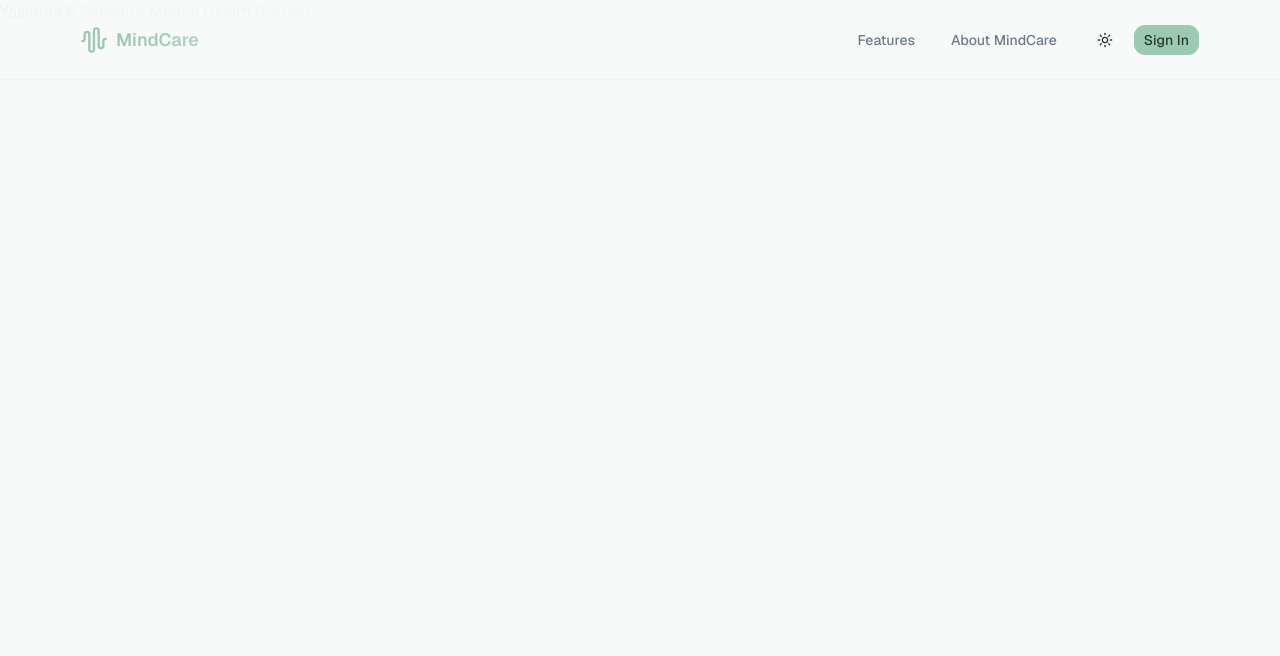
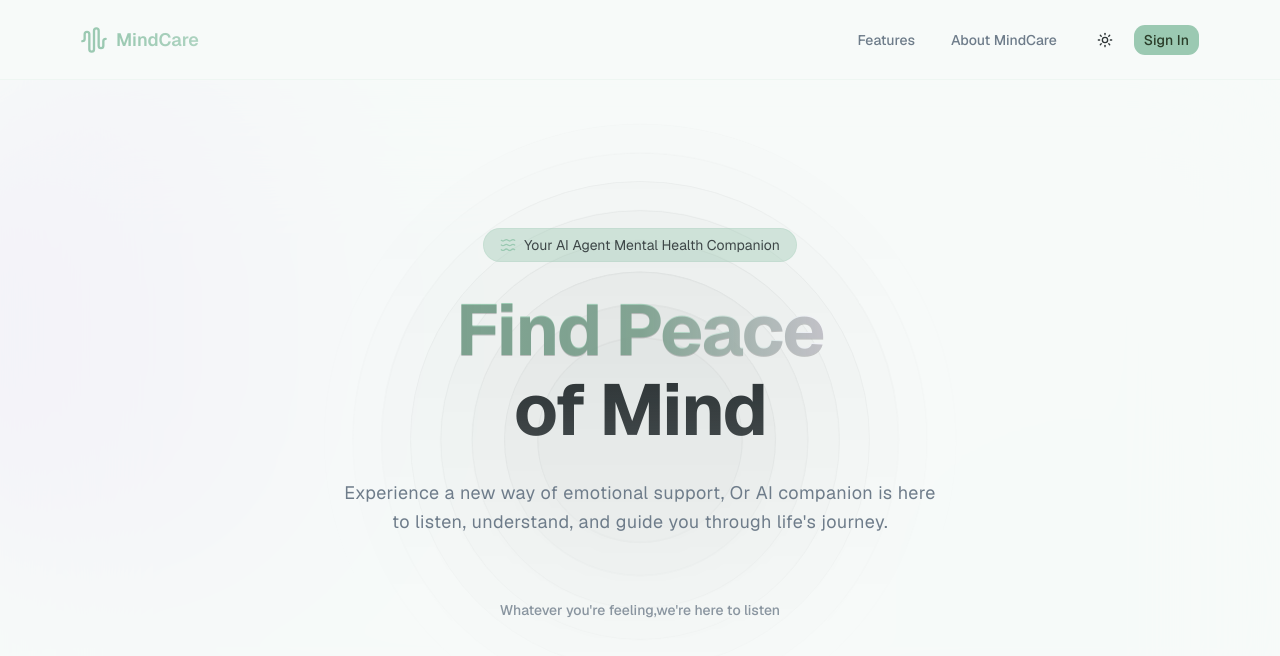
Before and after one commit to ruvindya28/AI-MentalHealth-System, a Next.js app: page / in a window 1280 px wide. Shown: the top 656 px of the page. Built offline with nearby package versions, Linux system fonts and the light colour scheme.

Commit message:
Add framer-motion dependency, enhance Home page with animations, and update component configurations

```diff
--- a/app/globals.css
+++ b/app/globals.css
@@ -46,7 +46,23 @@
   --radius-2xl: calc(var(--radius) * 1.8);
   --radius-3xl: calc(var(--radius) * 2.2);
   --radius-4xl: calc(var(--radius) * 2.6);
-}
+  --animate-rippling: rippling var(--duration) ease-out;
+  @keyframes rippling {
+  0% {
+    opacity: 1;
+    }
+  100% {
+    transform: scale(2);
+    opacity: 0;
+    }
+  }
+  --animate-ripple: ripple var(--duration,2s) ease calc(var(--i, 0)*.2s) infinite
+;
+  @keyframes ripple {
+  0%, 100% {
+    transform: translate(-50%, -50%) scale(1);}
+  50% {
+    transform: translate(-50%, -50%) scale(0.9);}}}
 
 :root {
   --background: #f7faf9;
--- a/app/page.tsx
+++ b/app/page.tsx
@@ -1,9 +1,76 @@
-import React from 'react'
+"use client";
 
-const page = () => {
+import { Ripple } from "@/components/ui/ripple";
+import { useEffect, useState } from "react";
+import {motion} from 'framer-motion';
+import { Waves } from "lucide-react";
+
+export default function Home(){
+  const emotions = [
+    {value : 0, label: "😔 Down", color:"from-blue-500/50" },
+    {value : 0, label: "😊 Content", color:"from-green-500/50" },
+    {value : 0, label: "🤗 Happy", color:"from-purple-500/50" },
+    {value : 0, label: "😌 Peaceful", color:"from-yellow-500/50" },
+    {value : 0, label: "✨ Excited", color:"from-pink-500/50" },
+
+  ];
+
+  const [emotion, setEmotion] = useState(50);
+  const [mounted, setMounted] = useState(false);
+
+  useEffect(() =>{
+    setMounted(true);
+  }, []);
+
+  const currentEmotion = emotions.find((em) => Math.abs(emotion - em.value) < 15) || emotions[2];
+
   return (
-    <div>Yasintha & Sachini's Mental Health System</div>
+    <div className="flex flex-col min-h-screen overflow-hidden">
+      <section className="relative min-h-[90vh] mt-20 flex flex-col itemss-center justify-center py-13 px-4">
+        <div className="absolute inset-0 -z-10 overflow-hidden">
+          <div className={`absolute w-[500px] h-[500px] rounded-full blur-3xl top-0 -left-20 transition-all duration-700 ease-in-out bg-gradient-to-r ${currentEmotion.color} to-transparent opacity-60`} />
+          <div className="absolute w-[400px] h-[400px] rounded-full bg-secondary/10 blur-3xl bottom-0 right-0 animated-pulse delay-700" />
+          <div className="absolute inset-0 bg-background/80 backdrop-blur-3xl" />
+          </div>
+
+          <Ripple className="opacity-60" />
+
+          <motion.div
+          initial={{ opacity: 0, y: 20}}
+          animate={{ opacity: mounted ? 1 : 0, y: mounted ? 0 : 20}}
+          transition={{ duration: 1, ease: "easeOut" }}
+          className="relative space-y-8 text-center"
+         >
+          <div className="inline-flex items-center gap-2 rounded-full px-4 py-1.5 text-sm border border-primary/20 bg-primary/40 transition-all duration-300">
+          <Waves className="w-4 h-4 animate-wave text-primary" />
+          <span className="relative text-foreground/90 dark:text-foreground after:content-[''] after-absolute after:bottom-0 after:left-0 after:w-full after:h-[1px] after:bg-primary/30 after:scale-x-0 hover:after:scale-x-100 after:transition-transform after:duration-300">
+          Your AI Agent Mental Health Companion</span>
+          </div>
+          <h1 className="text-4xl md:text-6xl lg:text-7xl font-bold font-plus-jakarta tracking-tight">
+            <span className="inline-block bg-gradient-to-r from-primary via-primary/90 to-secondary bg-clip-text text-transparent [text-shadow:_0_1px_0_rgb(0_0_0_/20%)] hover:to-primary transition-all duration-300">
+            Find Peace</span>
+            <br />
+            <span className="inline-block mt-2 bg-gradient-to-b from-foreground to-foreground/90 bg-clip-text text-transparent">
+            of Mind</span>
+            </h1>
+            <p className="max-w-[600px] mx-auto text-base md:text-lg text-muted-foreground leading-relaxed tracking-wide">
+              Experience a new way of emotional support, Or AI companion is here to listen, understand, and guide you through life's journey.
+            </p>
+
+            <motion.div
+            className="w-full max-w-[600px] mx-auto space-y-6 py-8"
+             initial={{ opacity: 0, y: 20}}
+             animate={{ opacity: mounted ? 1 : 0, y: mounted ? 0 : 20}}
+             transition={{ delay: 0.3, duration: 0.8}}
+          >
+
+            <div className="space-y-2 text-center">
+              <p className="text-sm text-muted-foreground/80 font-medium">
+              Whatever you're feeling,we're here to listen</p>
+            </div>
+            </motion.div>
+         </motion.div>
+      </section>
+    </div>
   )
 }
-
-export default page
--- /dev/null
+++ b/components/ui/ripple-button.tsx
@@ -0,0 +1,101 @@
+"use client"
+
+import React, { MouseEvent, useEffect, useState } from "react"
+
+import { cn } from "@/lib/utils"
+
+interface RippleButtonProps extends React.ButtonHTMLAttributes<HTMLButtonElement> {
+  rippleColor?: string
+  duration?: string
+}
+
+export const RippleButton = React.forwardRef<
+  HTMLButtonElement,
+  RippleButtonProps
+>(
+  (
+    {
+      className,
+      children,
+      rippleColor = "#ffffff",
+      duration = "600ms",
+      onClick,
+      ...props
+    },
+    ref
+  ) => {
+    const [buttonRipples, setButtonRipples] = useState<
+      Array<{ x: number; y: number; size: number; key: number }>
+    >([])
+
+    const handleClick = (event: MouseEvent<HTMLButtonElement>) => {
+      createRipple(event)
+      onClick?.(event)
+    }
+
+    const createRipple = (event: MouseEvent<HTMLButtonElement>) => {
+      const button = event.currentTarget
+      const rect = button.getBoundingClientRect()
+      const size = Math.max(rect.width, rect.height)
+      const x = event.clientX - rect.left - size / 2
+      const y = event.clientY - rect.top - size / 2
+
+      const newRipple = { x, y, size, key: Date.now() }
+      setButtonRipples((prevRipples) => [...prevRipples, newRipple])
+    }
+
+    useEffect(() => {
+      let timeout: ReturnType<typeof setTimeout> | null = null
+
+      if (buttonRipples.length > 0) {
+        const lastRipple = buttonRipples[buttonRipples.length - 1]
+        timeout = setTimeout(() => {
+          setButtonRipples((prevRipples) =>
+            prevRipples.filter((ripple) => ripple.key !== lastRipple.key)
+          )
+        }, parseInt(duration))
+      }
+
+      return () => {
+        if (timeout !== null) {
+          clearTimeout(timeout)
+        }
+      }
+    }, [buttonRipples, duration])
+
+    return (
+      <button
+        className={cn(
+          "bg-background text-primary relative flex cursor-pointer items-center justify-center overflow-hidden rounded-lg border-2 px-4 py-2 text-center",
+          className
+        )}
+        onClick={handleClick}
+        ref={ref}
+        {...props}
+      >
+        <div className="relative z-10">{children}</div>
+        <span className="pointer-events-none absolute inset-0">
+          {buttonRipples.map((ripple) => (
+            <span
+              className="animate-rippling bg-background absolute rounded-full opacity-30"
+              key={ripple.key}
+              style={
+                {
+                  width: `${ripple.size}px`,
+                  height: `${ripple.size}px`,
+                  top: `${ripple.y}px`,
+                  left: `${ripple.x}px`,
+                  backgroundColor: rippleColor,
+                  transform: `scale(0)`,
+                  "--duration": duration,
+                } as React.CSSProperties
+              }
+            />
+          ))}
+        </span>
+      </button>
+    )
+  }
+)
+
+RippleButton.displayName = "RippleButton"
--- /dev/null
+++ b/components/ui/ripple.tsx
@@ -0,0 +1,58 @@
+import React, { type ComponentPropsWithoutRef, type CSSProperties } from "react"
+
+import { cn } from "@/lib/utils"
+
+interface RippleProps extends ComponentPropsWithoutRef<"div"> {
+  mainCircleSize?: number
+  mainCircleOpacity?: number
+  numCircles?: number
+}
+
+export const Ripple = React.memo(function Ripple({
+  mainCircleSize = 210,
+  mainCircleOpacity = 0.24,
+  numCircles = 8,
+  className,
+  ...props
+}: RippleProps) {
+  return (
+    <div
+      className={cn(
+        "pointer-events-none absolute inset-0 mask-[linear-gradient(to_bottom,white,transparent)] select-none",
+        className
+      )}
+      {...props}
+    >
+      {Array.from({ length: numCircles }, (_, i) => {
+        const size = mainCircleSize + i * 70
+        const opacity = mainCircleOpacity - i * 0.03
+        const animationDelay = `${i * 0.06}s`
+        const borderStyle = "solid"
+
+        return (
+          <div
+            key={i}
+            className={`animate-ripple bg-foreground/25 absolute rounded-full border shadow-xl`}
+            style={
+              {
+                "--i": i,
+                width: `${size}px`,
+                height: `${size}px`,
+                opacity,
+                animationDelay,
+                borderStyle,
+                borderWidth: "1px",
+                borderColor: `var(--foreground)`,
+                top: "50%",
+                left: "50%",
+                transform: "translate(-50%, -50%) scale(1)",
+              } as CSSProperties
+            }
+          />
+        )
+      })}
+    </div>
+  )
+})
+
+Ripple.displayName = "Ripple"
--- a/package.json
+++ b/package.json
@@ -11,6 +11,7 @@
   "dependencies": {
     "class-variance-authority": "^0.7.1",
     "clsx": "^2.1.1",
+    "framer-motion": "^12.40.0",
     "lucide-react": "^1.18.0",
     "next": "16.2.9",
     "next-themes": "^0.4.6",
```
Also changed, not shown: components.json, 1 other file (tests, documents, lock files or other folders).
